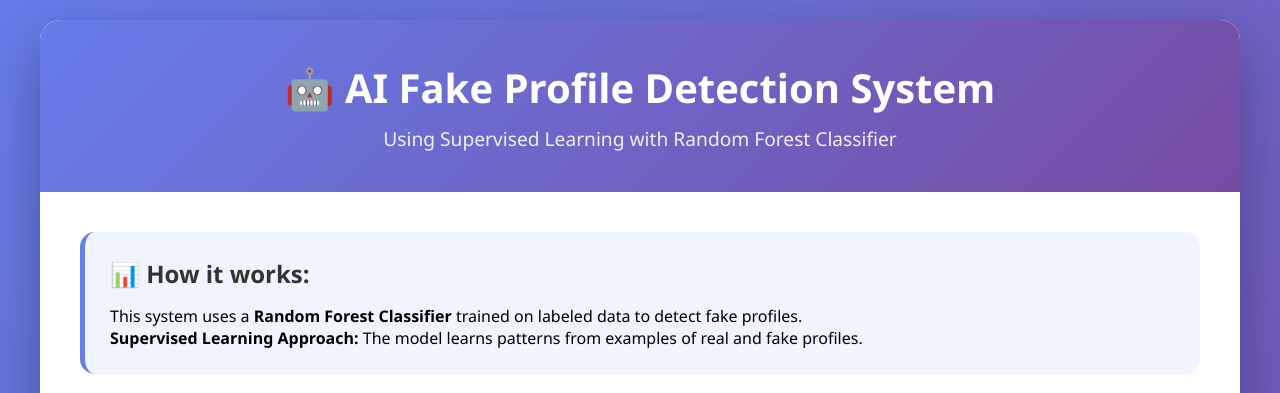
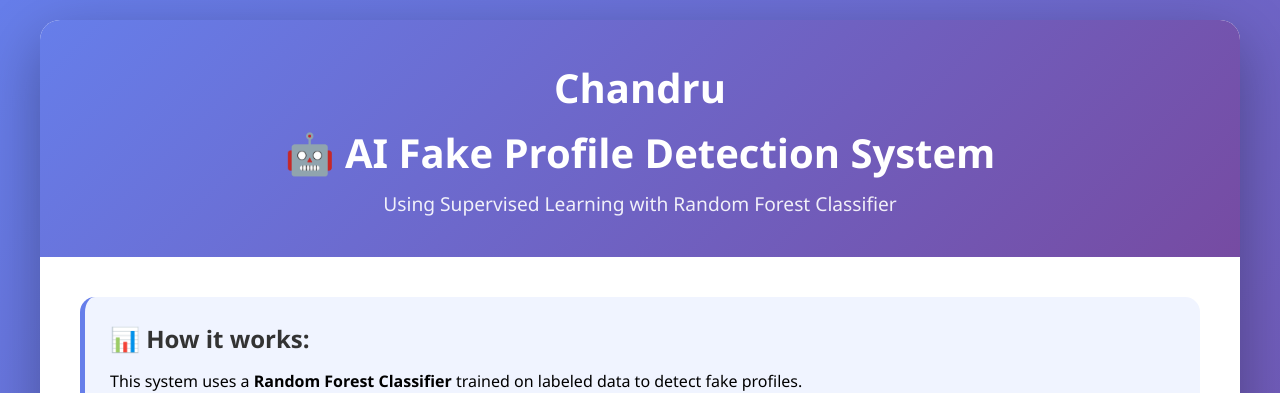
Before and after one commit to ChandruS1401/fake_profile_detection, a Flask app: page / in a window 1280 px wide. Shown: the top 393 px of the page. Run offline with Flask 3, Linux system fonts and the light colour scheme.

Commit message:
Add chandru name

```diff
--- a/templates/index.html
+++ b/templates/index.html
@@ -9,6 +9,7 @@
 <body>
     <div class="container">
         <header>
+            <h1>Chandru</h1>
             <h1>🤖 AI Fake Profile Detection System</h1>
             <p class="subtitle">Using Supervised Learning with Random Forest Classifier</p>
         </header>
```
